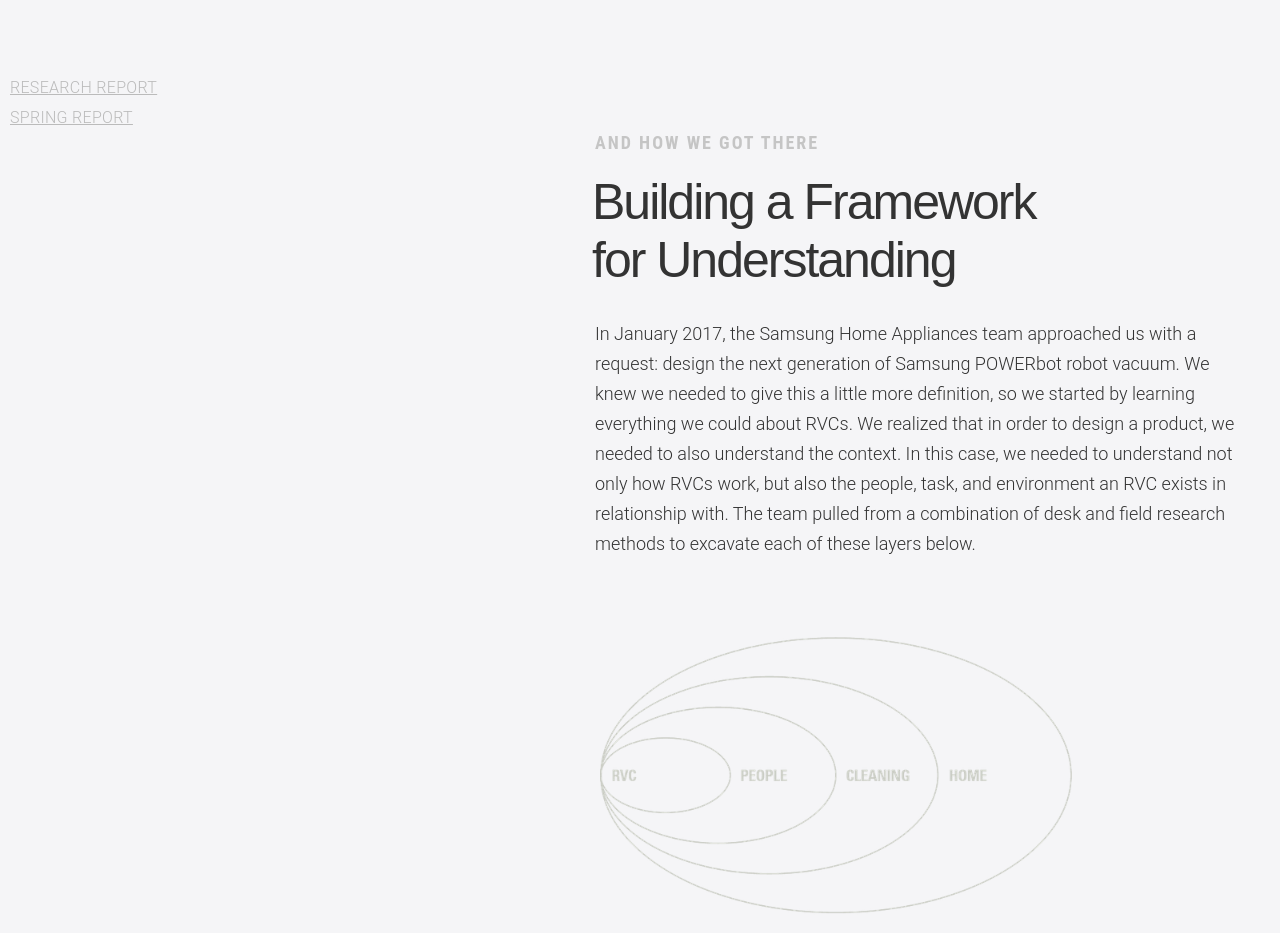
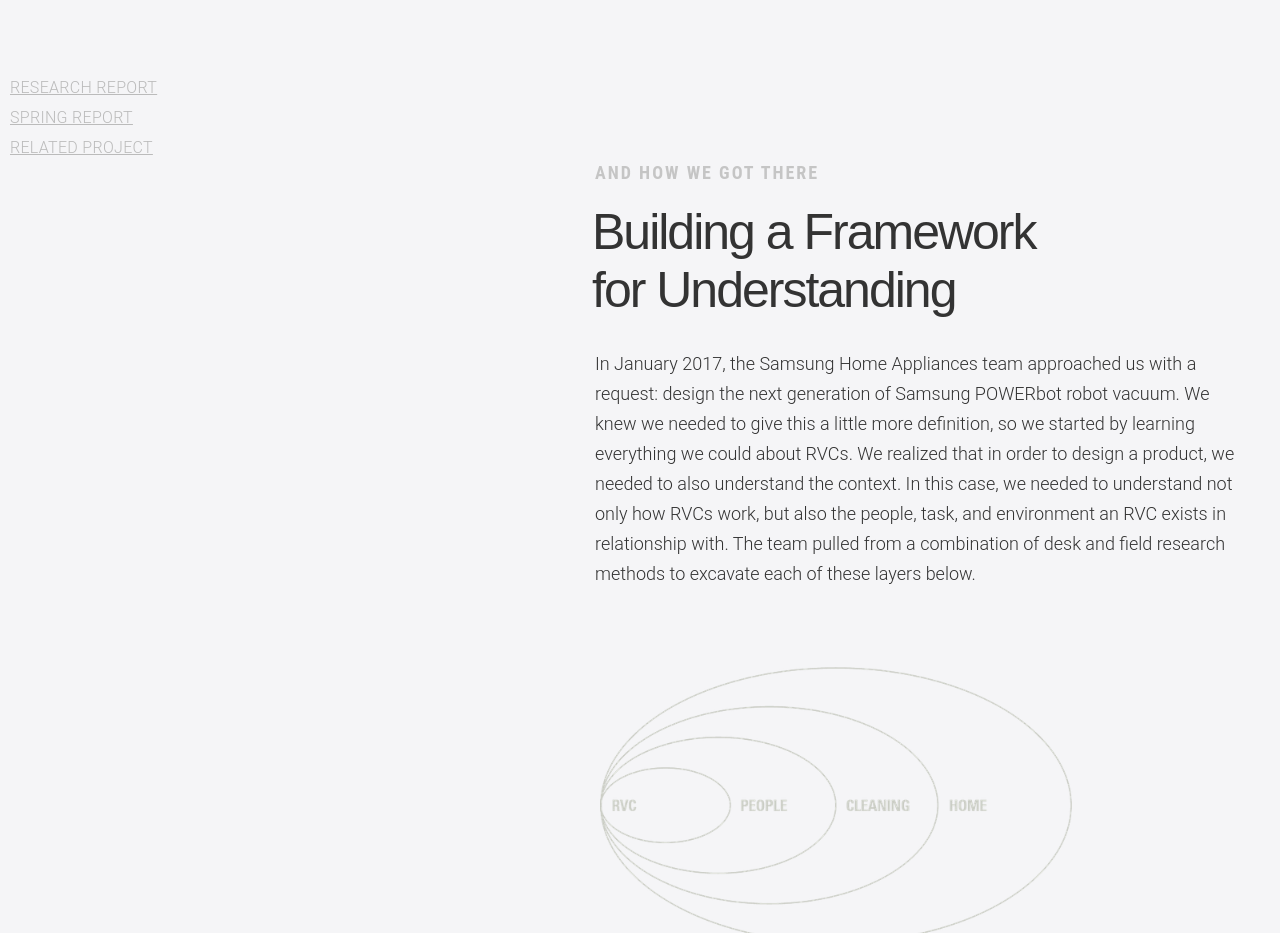
Before and after one commit to ysypeach/ysypeach.github.io, a plain HTML site: page homeio.html in a window 1280 px wide. Shown: the part 3720-4653 px from the top of the page. Drawn offline with nearby package versions, Linux system fonts and the light colour scheme; a script that the page names is missing.

Commit message:
Temp link for CUI

```diff
--- a/homeio.html
+++ b/homeio.html
@@ -1,6 +1,6 @@
 <!DOCTYPE html>
 <!--  This site was created in Webflow. http://www.webflow.com  -->
-<!--  Last Published: Thu Oct 19 2017 16:50:35 GMT+0000 (UTC)  -->
+<!--  Last Published: Fri Oct 27 2017 20:24:03 GMT+0000 (UTC)  -->
 <html data-wf-page="594094e124107c1ebce332fb" data-wf-site="5936d171eee8942f4c1b7856">
 <head>
   <meta charset="utf-8">
@@ -39,6 +39,7 @@
       <div class="research-report">
         <div class="text-block-3 w-clearfix"><a href="https://drive.google.com/open?id=0BzKc8r98oxciVHYzSFJHbTdXUjQ" target="_blank" class="para projpage reports">Research Report</a></div>
         <div class="w-clearfix"><a href="https://drive.google.com/open?id=0BzKc8r98oxcia0VBM1pxZXhmbG8" target="_blank" class="para projpage reports">Spring Report</a></div>
+        <div class="w-clearfix"><a href="https://drive.google.com/open?id=0BzKc8r98oxciNEp2Y0hoMEhMbnc" target="_blank" class="para projpage reports"><span>Related Project</span></a></div>
       </div>
     </div>
     <div class="projpage projsection">
```
